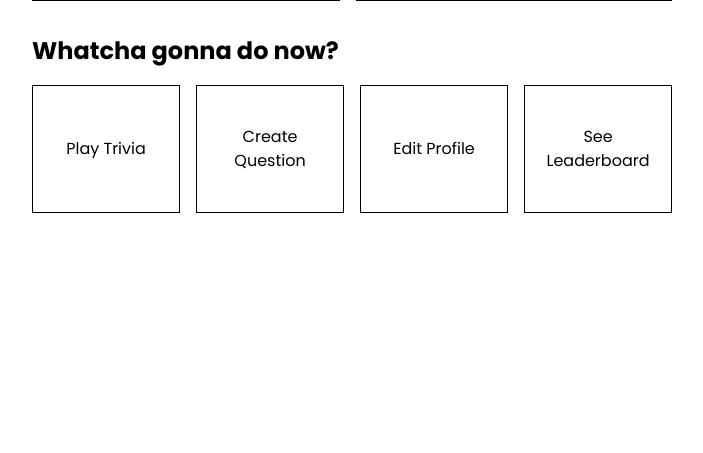
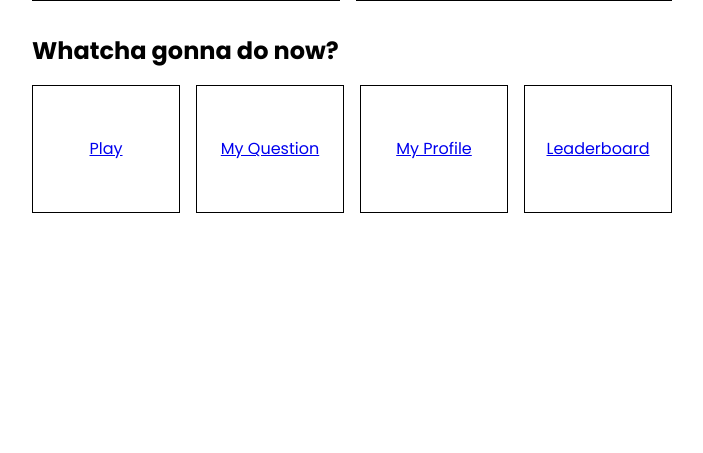
Before and after one commit to ignasiusadhitia/056-ignasius-yuda-adhitia, a Laravel app: page /dashboard in a window 1280 px wide. Shown: the part 305-758 px from the top of the page, without its empty margins (288-991 px from the left). Run offline with Laravel 12, Linux system fonts and the light colour scheme; the visitor is signed in with stand-in values (Sample User, id 1); data that the repository does not hold is empty.

Commit message:
change div to anchor element for menu item on dashboard page

```diff
--- a/resources/views/dashboard.blade.php
+++ b/resources/views/dashboard.blade.php
@@ -35,26 +35,26 @@
             <h2>Whatcha gonna do now?</h2>
 
             <div class="menu">
-                <div class="menu-item">
+                <a href="{{ route('trivia.question') }}" class="menu-item">
                     <span>
-                        Play Trivia
+                        Play
                     </span>
-                </div>
-                <div class="menu-item">
+                </a>
+                <a href="{{ route('questions.index') }}" class="menu-item">
                     <span>
-                        Create Question
+                        My Question
                     </span>
-                </div>
-                <div class="menu-item">
+                </a>
+                <a href="{{ route('profile') }}" class="menu-item">
                     <span>
-                        Edit Profile
+                        My Profile
                     </span>
-                </div>
-                <div class="menu-item">
+                </a>
+                <a href="{{ route('trivia.leaderboard') }}" class="menu-item">
                     <span>
-                        See Leaderboard
+                        Leaderboard
                     </span>
-                </div>
+                </a>
             </div>
         </div>
 
```
